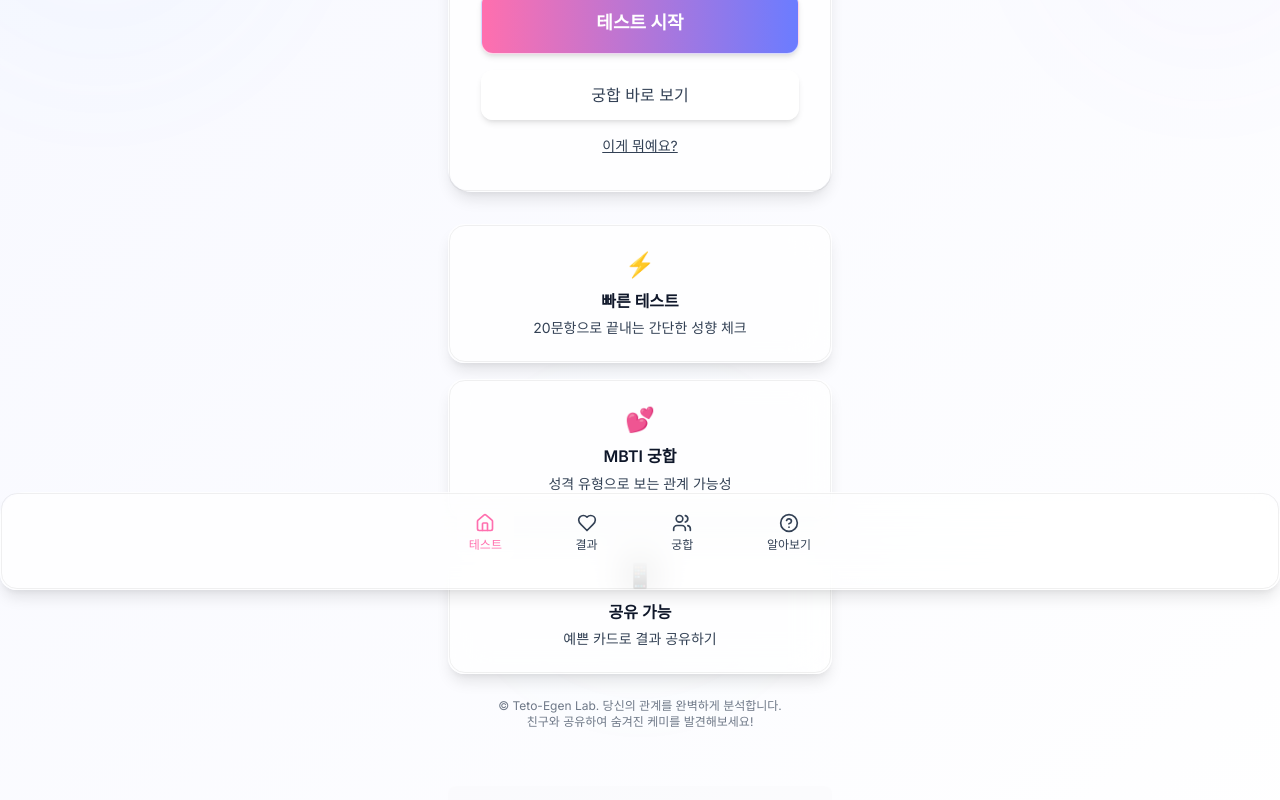
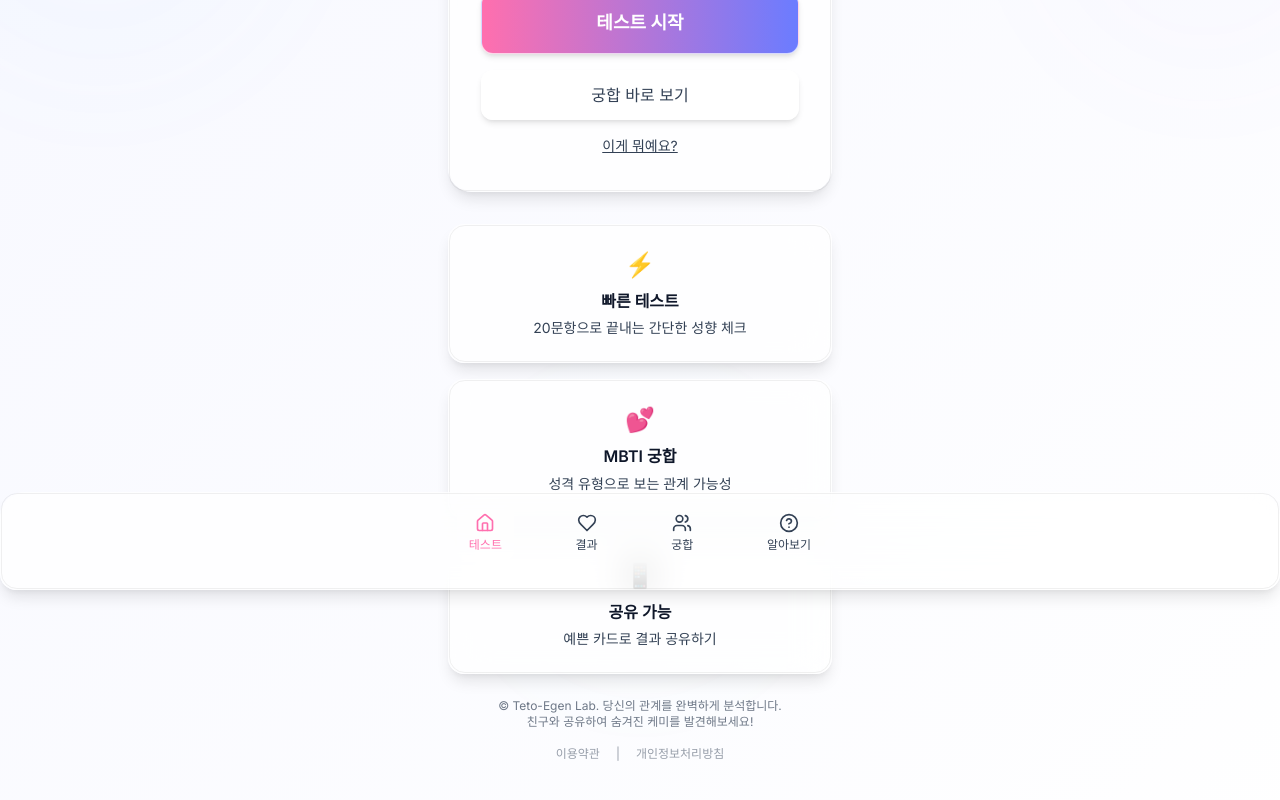
Before and after one commit to tunatuna1002-lab/teto-egen-app, a React (Vite) app: page / in a window 1280 px wide. Shown: the part 210-1010 px from the top of the page. Built offline with nearby package versions, Linux system fonts and the light colour scheme.

Commit message:
fix: complete AdSense configuration (Slot ID & Policy links)

```diff
--- a/src/components/AdBanner.tsx
+++ b/src/components/AdBanner.tsx
@@ -23,8 +23,9 @@ declare global {
 export const AdBanner: React.FC<AdBannerProps> = ({
     // Replace with your actual AdSense Publisher ID (e.g., "ca-pub-1234567890123456")
     client = "ca-pub-8933937663555578",
-    // Replace with your actual Ad Slot ID (e.g., "1234567890")
-    slot = "XXXXXXXXXX",
+
+    // Ad Slot ID from Google AdSense (Display Ad - Square/Response)
+    slot = "5232908043",
     format = "auto",
     responsive = "true",
     className = ""
--- a/src/components/Disclaimer.tsx
+++ b/src/components/Disclaimer.tsx
@@ -7,6 +7,11 @@ export const Disclaimer: React.FC = () => {
         © Teto-Egen Lab. 당신의 관계를 완벽하게 분석합니다.<br />
         친구와 공유하여 숨겨진 케미를 발견해보세요!
       </p>
+      <div className="mt-4 space-x-4 text-xs text-charcoal-light opacity-50">
+        <a href="/terms" className="hover:underline hover:opacity-100 transition-opacity">이용약관</a>
+        <span>|</span>
+        <a href="/privacy" className="hover:underline hover:opacity-100 transition-opacity">개인정보처리방침</a>
+      </div>
     </div>
   );
 };
```
